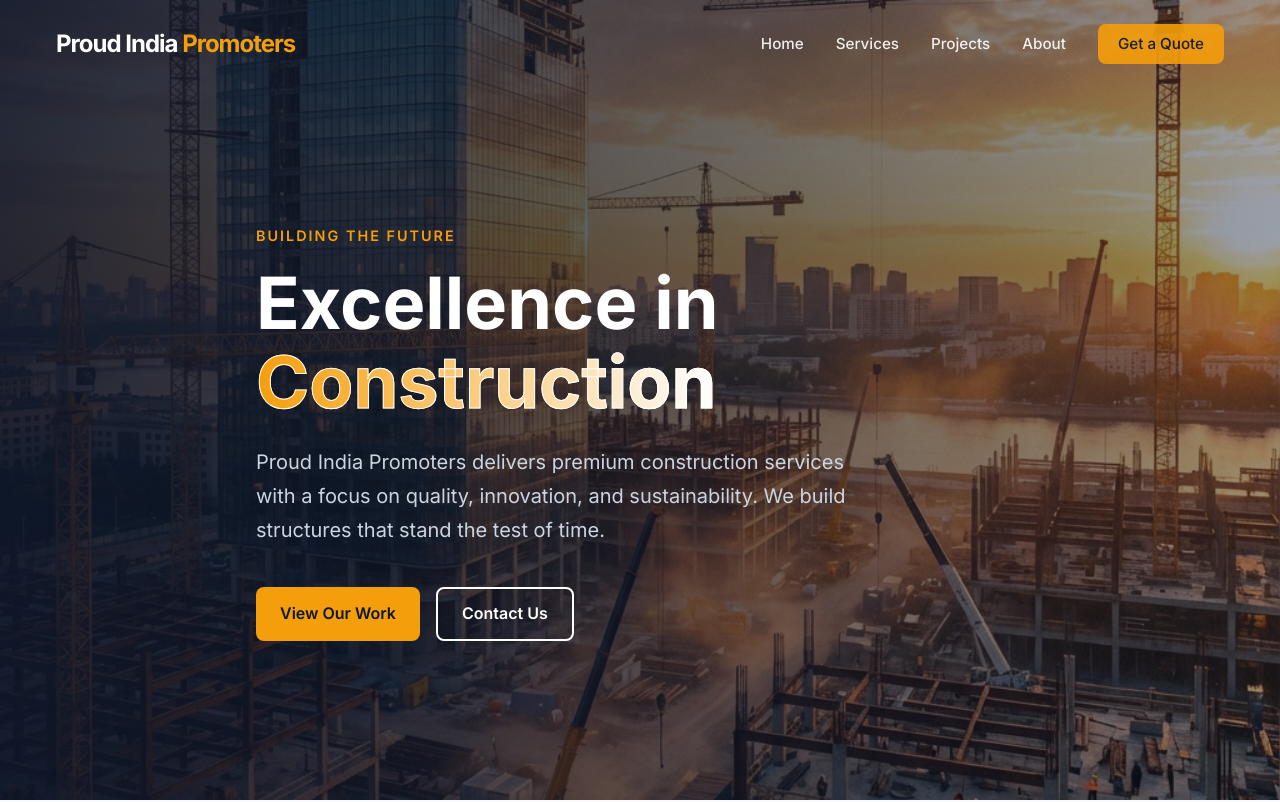
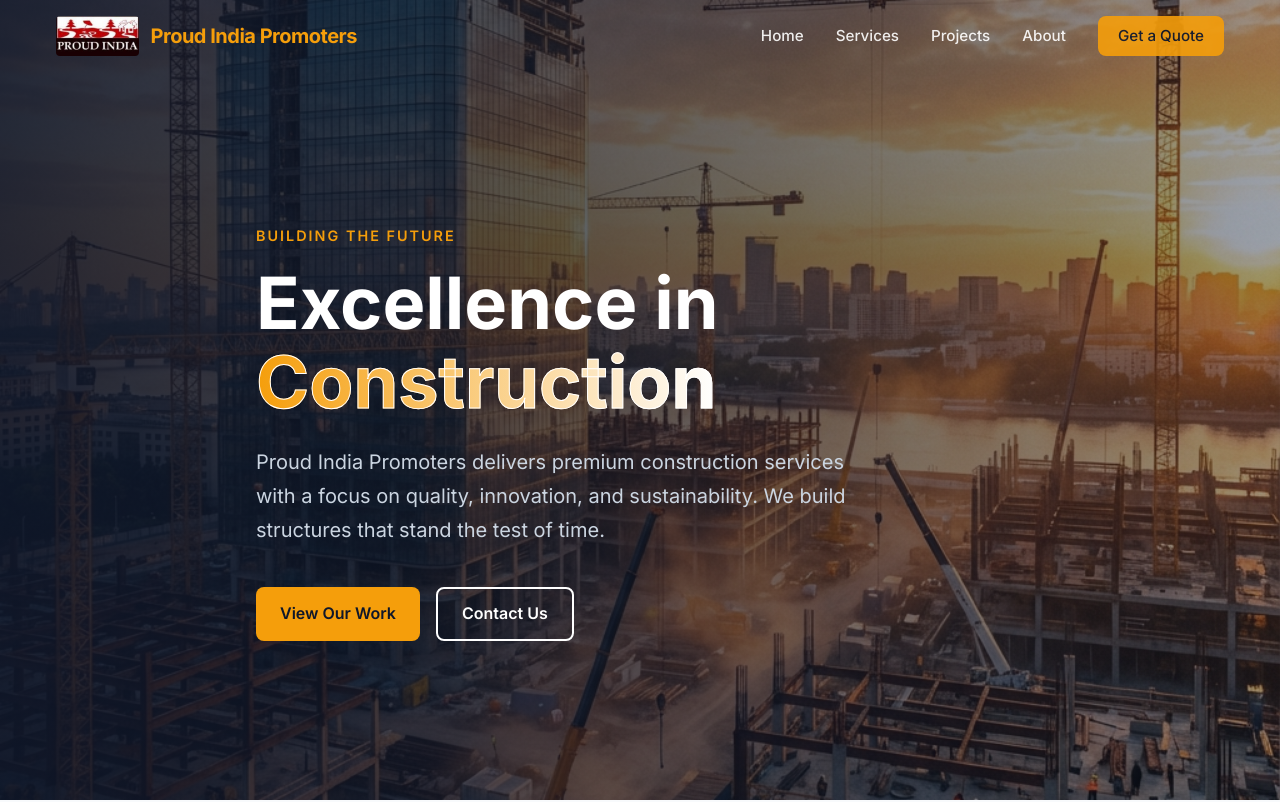
Before and after one commit to Code-Cool-2006/Proud_INDIA_Promoters, a React (Vite) app: page / in a window 1280 px wide. Shown: the top 802 px of the page. Built offline with nearby package versions, Linux system fonts and the light colour scheme.

Commit message:
Name and logo

```diff
--- a/index.html
+++ b/index.html
@@ -2,7 +2,7 @@
 <html lang="en">
   <head>
     <meta charset="UTF-8" />
-    <link rel="icon" type="image/svg+xml" href="/vite.svg" />
+    <link rel="icon" type="image/jpeg" href="/logo.jpg" />
     <meta name="viewport" content="width=device-width, initial-scale=1.0" />
     <title>Proud India Promoters</title>
   </head>
--- a/src/components/Navbar.css
+++ b/src/components/Navbar.css
@@ -5,14 +5,14 @@
   width: 100%;
   z-index: 1000;
   transition: all 0.3s ease;
-  padding: 1.5rem 0;
+  padding: 1rem 0;
   background: transparent;
 }
 
 .navbar.scrolled {
   background: rgba(15, 23, 42, 0.95);
   backdrop-filter: blur(10px);
-  padding: 1rem 0;
+  padding: 0.75rem 0;
   box-shadow: var(--shadow-md);
 }
 
@@ -23,10 +23,19 @@
 }
 
 .logo {
-  font-size: 1.5rem;
+  font-size: 1.25rem;
   font-weight: 800;
   color: var(--surface);
-  letter-spacing: -1px;
+  letter-spacing: -0.5px;
+  display: flex;
+  align-items: center;
+  gap: 0.75rem;
+}
+
+.logo-img {
+  height: 40px;
+  width: auto;
+  border-radius: 4px; /* Optional: if the logo needs slight rounding */
 }
 
 .logo-accent {
--- a/src/components/Navbar.jsx
+++ b/src/components/Navbar.jsx
@@ -22,7 +22,8 @@ const Navbar = () => {
     <nav className={`navbar ${scrolled ? 'scrolled' : ''}`}>
       <div className="container navbar-container">
         <a href="#" className="logo">
-          Proud India <span className="logo-accent">Promoters</span>
+          <img src="/logo.jpg" alt="Proud India Promoters Logo" className="logo-img" />
+          <span className="logo-accent">Proud India Promoters</span>
         </a>
 
         <div className={`nav-links ${mobileMenuOpen ? 'active' : ''}`}>
```
Also changed, not shown: public/logo.jpg (added).
